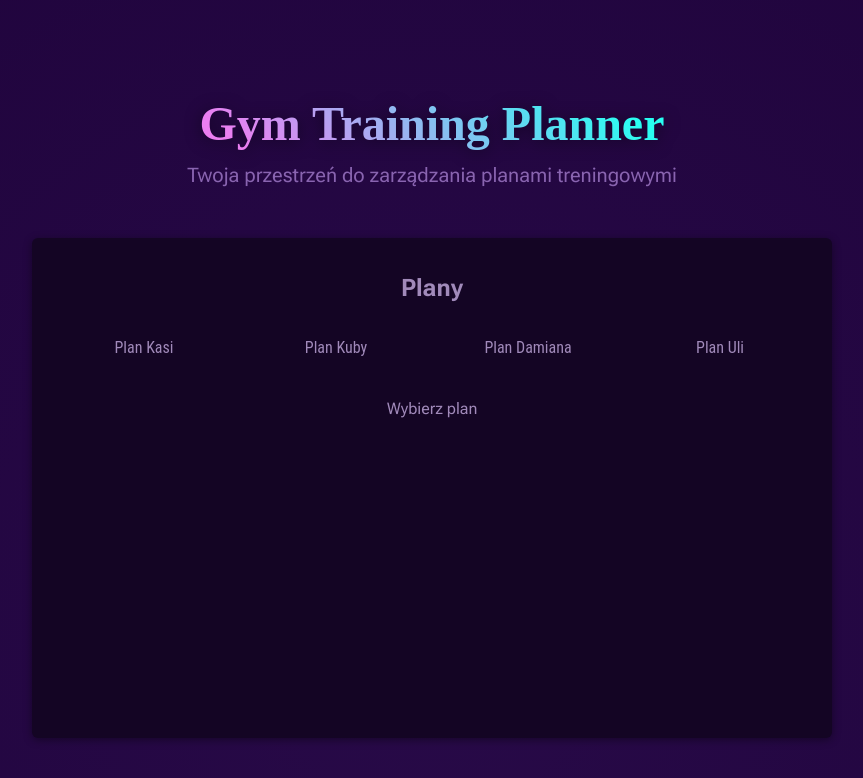
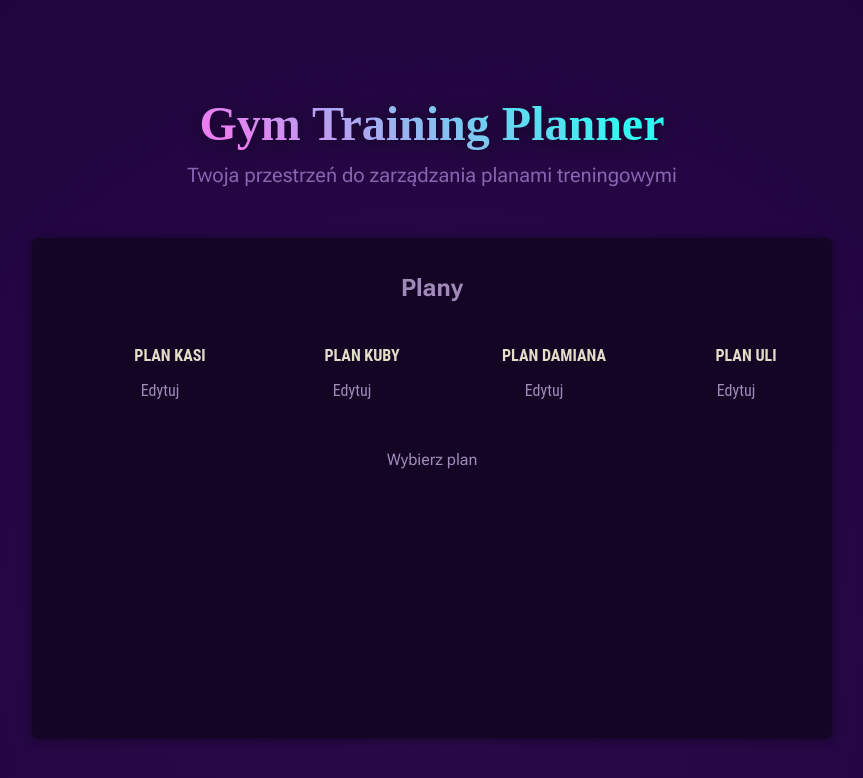
Before and after one commit to kajzerkasia/GymTrainingPlannerRemasteredFront, a React (Vite) app: page / in a window 1280 px wide. Shown: the top 778 px of the page, without its empty margins (208-1071 px from the left). Built offline with nearby package versions, Linux system fonts and the light colour scheme; a web font is replaced by a local one.

Commit message:
Added EditButton also to the "plans" section in Plans.jsx

```diff
--- a/src/components/Plans.jsx
+++ b/src/components/Plans.jsx
@@ -59,7 +59,7 @@ const Plans = () => {
                                 isSelected={selectedPlan === `${plan.title}`}
                                 onClick={() => handleSelectPlan(`${plan.title}`)}
                             >
-                                {plan.title}
+                                <EditButton name={plan.title}/>
                             </TabButton>
                         ))}
                     </>
```
